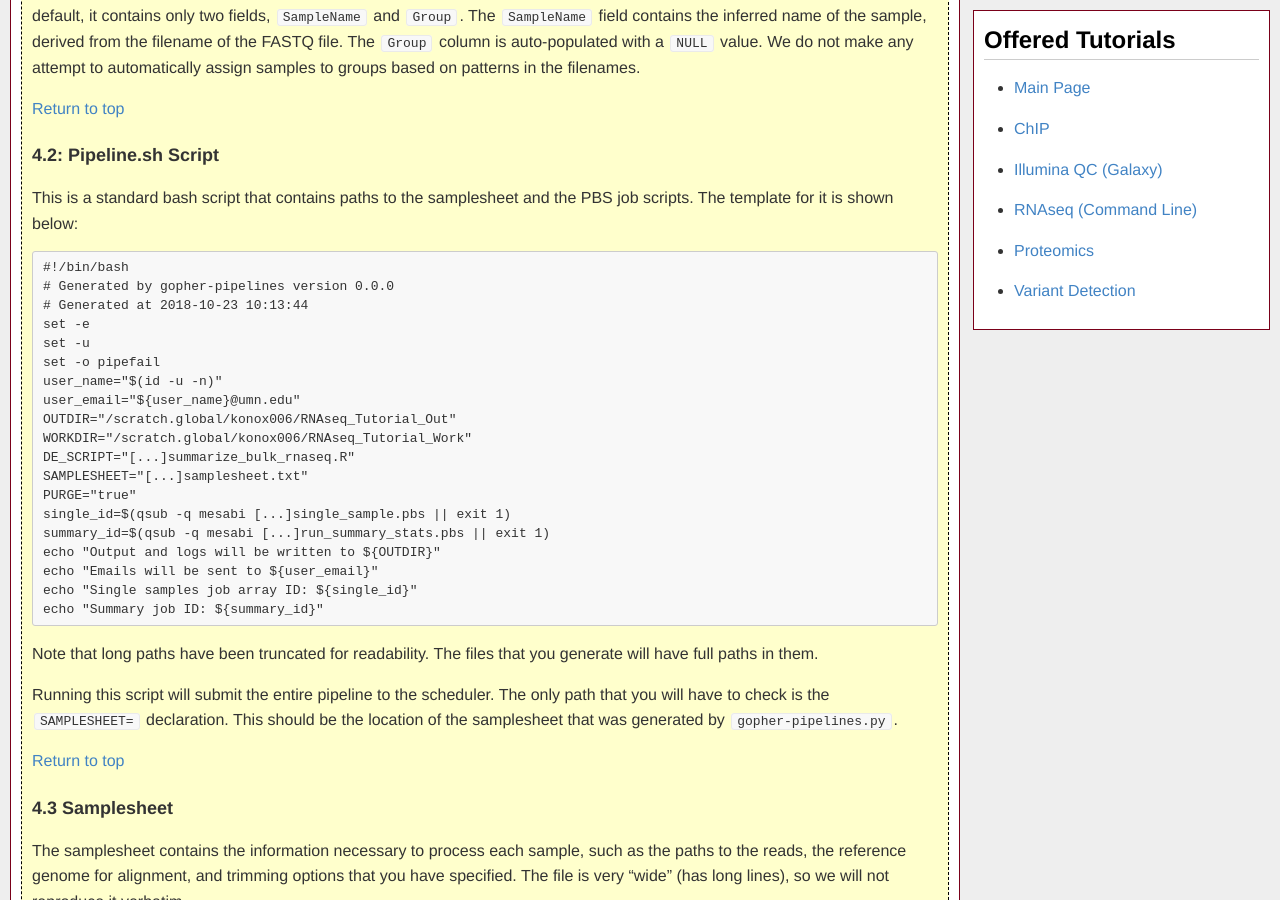
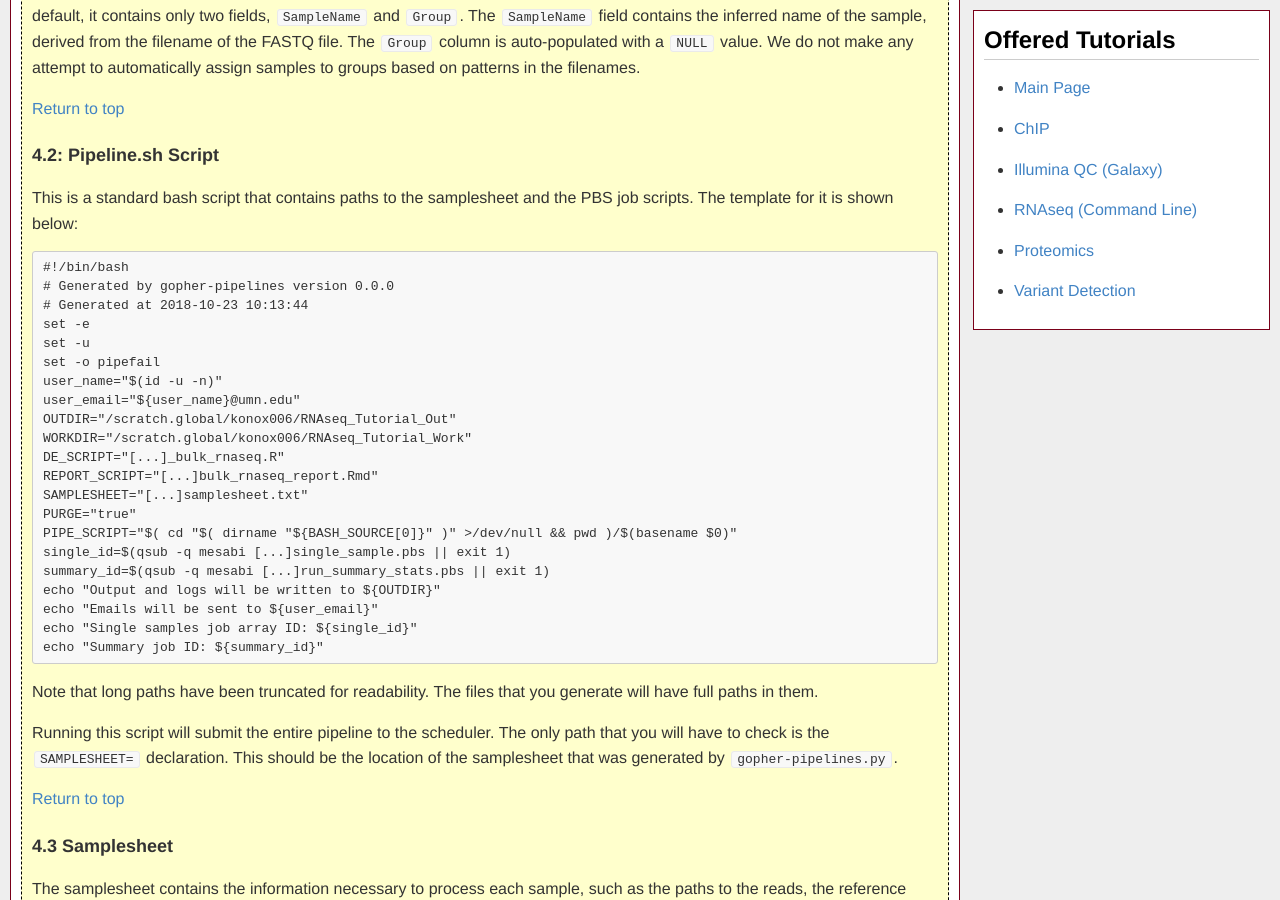
Before and after one commit to msi-ris/Tutorials, a Jekyll site: the page built from rnaseq_cmd.md, in a window 1280 px wide and 900 px high, scrolled down 30068 px. Built offline with Jekyll 4.4.1, drawn with Linux system fonts in a browser that asks for light colours.

Commit message:
Update tutorial doc to show latest pipeline script

```diff
--- a/rnaseq_cmd.md
+++ b/rnaseq_cmd.md
@@ -1084,9 +1084,11 @@ user_name="$(id -u -n)"
 user_email="${user_name}@umn.edu"
 OUTDIR="/scratch.global/konox006/RNAseq_Tutorial_Out"
 WORKDIR="/scratch.global/konox006/RNAseq_Tutorial_Work"
-DE_SCRIPT="[...]summarize_bulk_rnaseq.R"
+DE_SCRIPT="[...]_bulk_rnaseq.R"
+REPORT_SCRIPT="[...]bulk_rnaseq_report.Rmd"
 SAMPLESHEET="[...]samplesheet.txt"
 PURGE="true"
+PIPE_SCRIPT="$( cd "$( dirname "${BASH_SOURCE[0]}" )" >/dev/null && pwd )/$(basename $0)"
 single_id=$(qsub -q mesabi [...]single_sample.pbs || exit 1)
 summary_id=$(qsub -q mesabi [...]run_summary_stats.pbs || exit 1)
 echo "Output and logs will be written to ${OUTDIR}"
```
